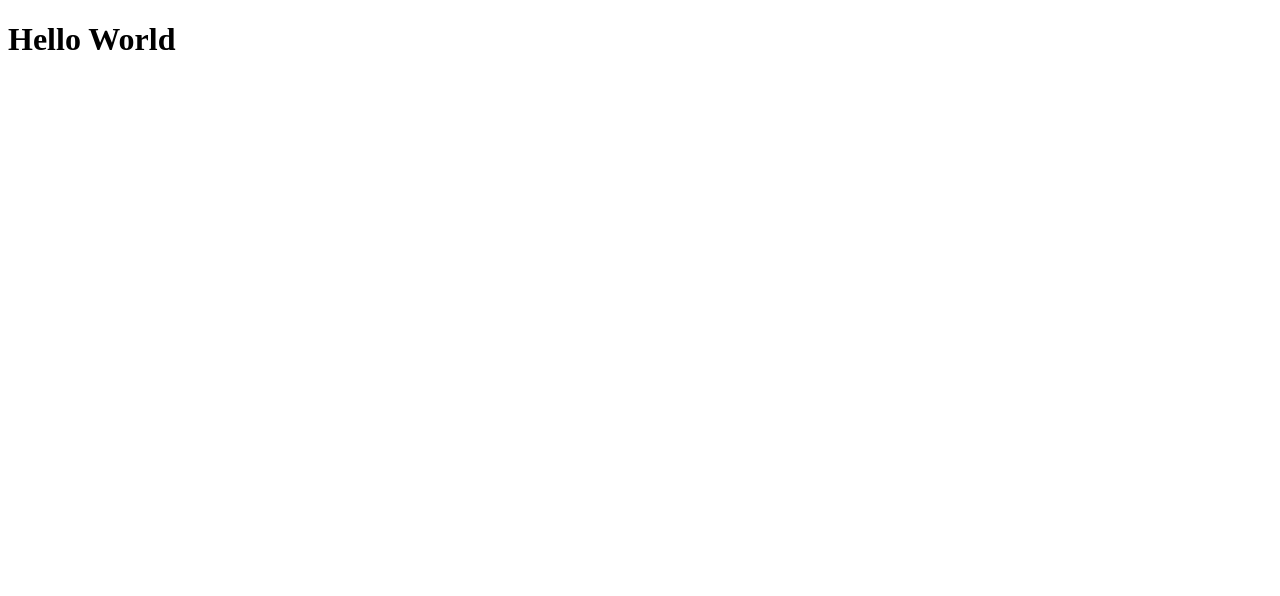
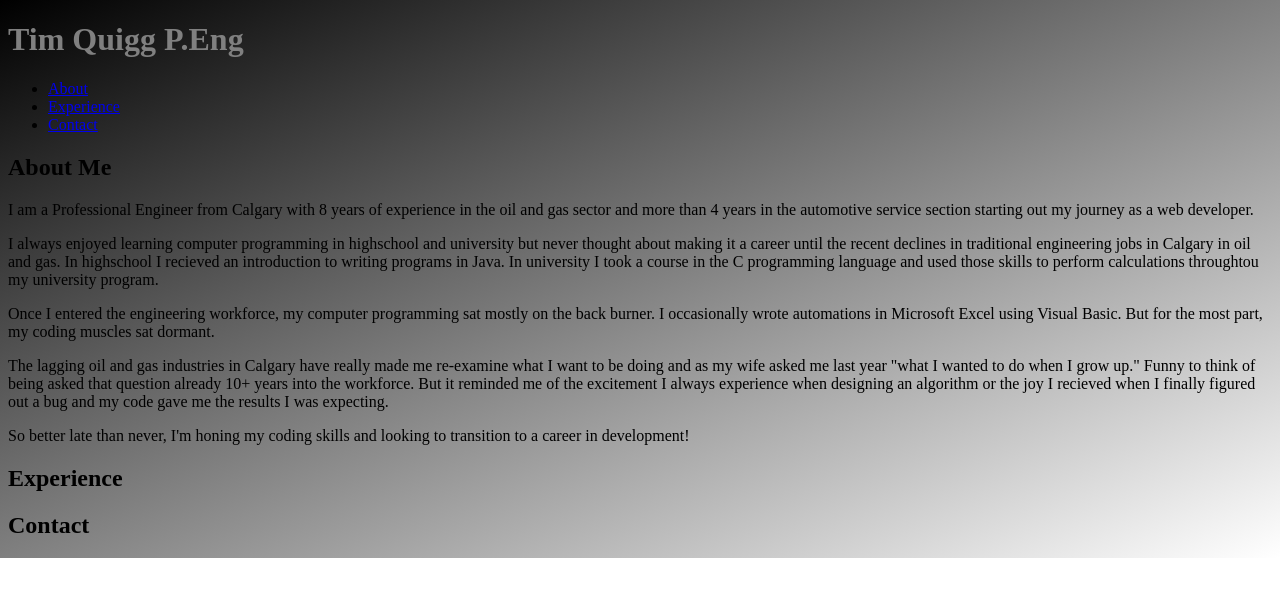
Before and after one commit to timjquigg/timjquigg.github.io, a plain HTML site: page index.html in a window 1280 px wide. Drawn offline with Linux system fonts and the light colour scheme.

Commit message:
Initial upload of portfolio page

```diff
--- /dev/null
+++ b/css/style.css
@@ -0,0 +1,8 @@
+html {
+    scroll-behavior: smooth;
+    background-image: linear-gradient(to bottom right, #000000,#ffffff);
+    background-repeat: no-repeat;
+}
+h1 {
+    color: gray;
+}
--- a/index.html
+++ b/index.html
@@ -1,9 +1,40 @@
 <!DOCTYPE html>
 <html>
     <head>
-        <title>Tim's Site</title>
+        <meta charset="UTF-8" />
+        <meta name="viewport" content="width=device-width, initial-scale=1.0" />
+        <title>Tim's Portfolio Page</title>
+        <link type="text/css" rel="stylesheet" href="css/style.css" />
     </head>
     <body>
-        <h1>Hello World</h1>
+        <header>
+            <h1>Tim Quigg P.Eng</h1>
+            <nav>
+                <ul class="navigation-items">
+                    <li class="navigation-item"><a href="#about">About</a></li>
+                    <li class="navigation-item"><a href="#experience">Experience</a></li>
+                    <li class="navigation-item"><a href="#contact">Contact</a></li>
+                </ul>
+            </nav>
+        </header>
+        <main>
+            <article id="about">
+                <h2>About Me</h2>
+                <p>I am a Professional Engineer from Calgary with 8 years of experience in the oil and gas sector and more than 4 years in the automotive service section starting out my journey as a web developer.</p>
+                <p>I always enjoyed learning computer programming in highschool and university but never thought about making it a career until the recent declines in traditional engineering jobs in Calgary in oil and gas. In highschool I recieved an introduction to writing programs in Java. In university I took a course in the C programming language and used those skills to perform calculations throughtou my university program.</p>
+                <p>Once I entered the engineering workforce, my computer programming sat mostly on the back burner. I occasionally wrote automations in Microsoft Excel using Visual Basic. But for the most part, my coding muscles sat dormant.</p>
+                <p>The lagging oil and gas industries in Calgary have really made me re-examine what I want to be doing and as my wife asked me last year "what I wanted to do when I grow up." Funny to think of being asked that question already 10+ years into the workforce. But it reminded me of the excitement I always experience when designing an algorithm or the joy I recieved when I finally figured out a bug and my code gave me the results I was expecting.</p>
+                <p>So better late than never, I'm honing my coding skills and looking to transition to a career in development!</p>
+            </article>
+            <section id="experience">
+                <h2>Experience</h2>
+            </section>
+            <section id="contact">
+                <h2>Contact</h2>
+            </section>
+        </main>
+        <footer>
+
+        </footer>
     </body>
 </html>
```
